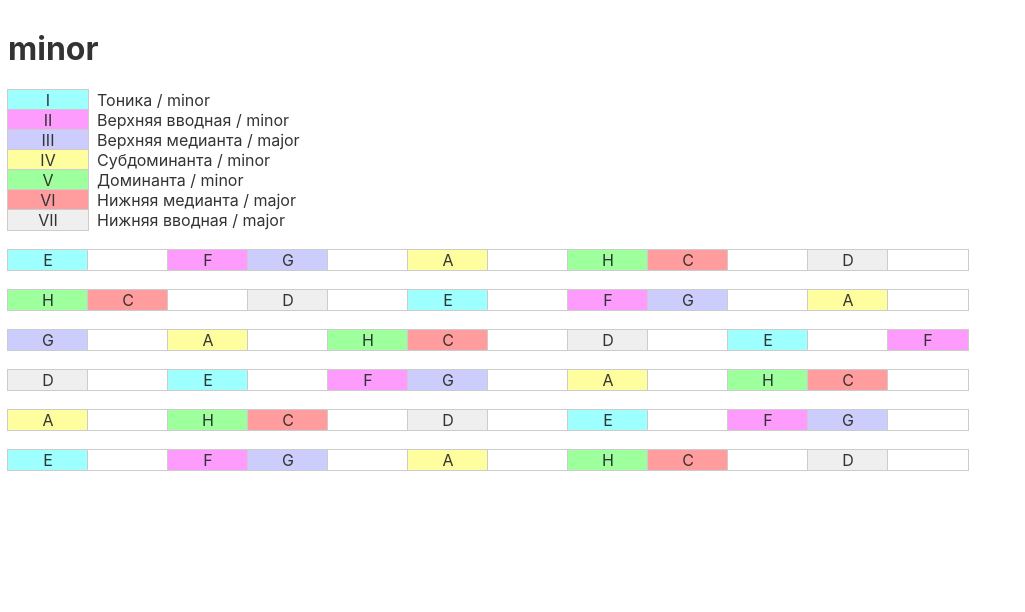
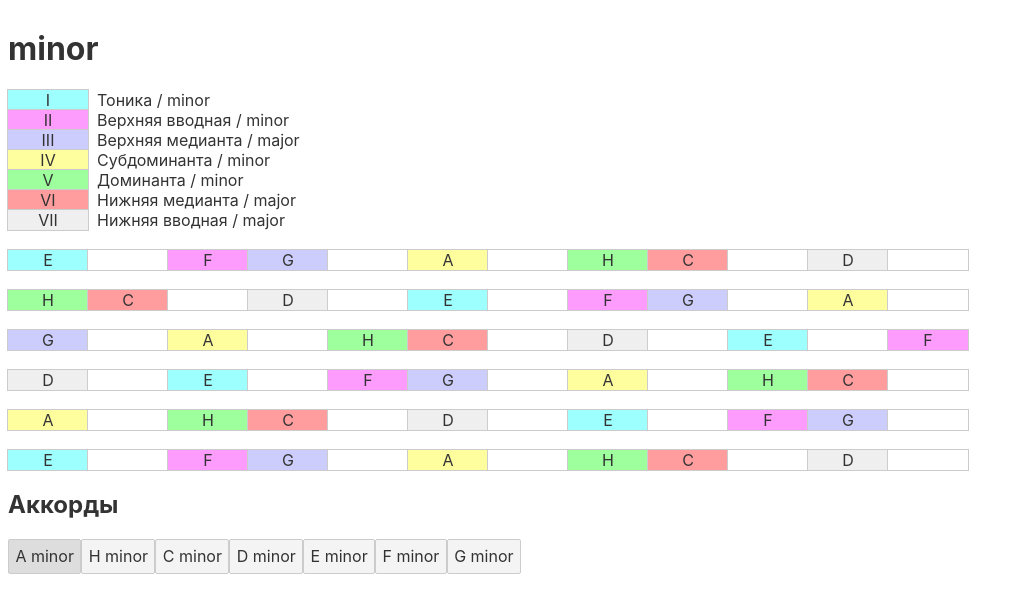
Before and after one commit to scoutrul/svelte-chords, a Svelte app: page / in a window 1280 px wide. Shown: the top 612 px of the page, without its empty margins (0-1025 px from the left). Built offline with nearby package versions, Linux system fonts and the light colour scheme.

Commit message:
аккорды и выбор конкретного

```diff
--- a/src/Minor.svelte
+++ b/src/Minor.svelte
@@ -3,6 +3,8 @@
     const { css } = emotion;
 	let state = {
         name: 'minor',
+        harmony: ['A', 'H', 'C', 'D', 'E', 'F', 'G',],
+        currentChord: 'A',
         steps: [
             {
                 order: 1,
@@ -80,11 +82,16 @@
         background: #F4F4F4;
         outline: 1px solid #ccc;
     `;
-    const step_I = `
-        background: #FCD;
-    `;
+    $: getChordButtonStyles = (chord) => {
+        if(chord === state.currentChord) {
+            return css`
+                background: #DDD;
+            `
+        }
+        // return stepStyles[state.steps[state.harmony.indexOf(chord)].roman]
+    };
 
-    const steps__cell_blank = css `
+    const steps__cell_blank = css`
         background: #FFF;
     `;
 
@@ -98,15 +105,18 @@
         VII: css`background: #EFEFEF`,
     };
 
+    $: onChord = (e, chord) => {
+        state.currentChord = chord;
+    };
     $: findKey = (key, order) => {
-        let harmony = ['A', 'H', 'C', 'D', 'E', 'F', 'G', 'A', 'H', 'C', 'D', 'E', 'F', 'G'];
+        let harmony = [...state.harmony, ...state.harmony];
         let indexOf = harmony.indexOf(key);
         return harmony[--order + indexOf];
     };
     $: getStepStyles = (roman) => {
         return stepStyles[roman];
     };
-    $: drowString = (key = 'A', startStep = 1) => {
+    $: renderString = (key = 'A', startStep = 1) => {
         let steps = [...state.steps];
         let allHalfs = steps.reduce((acc, curr) => acc + curr.move.up, 0);
 
@@ -144,23 +154,33 @@
 
 
 <div class="steps">
-    {@html drowString('E', 1)}
+    {@html renderString('E', 1)}
 </div>
 <div class="steps">
-    {@html drowString('E', 5)}
+    {@html renderString('E', 5)}
 </div>
 <div class="steps">
-    {@html drowString('E', 3)}
+    {@html renderString('E', 3)}
 </div>
 <div class="steps">
-    {@html drowString('E', 7)}
+    {@html renderString('E', 7)}
 </div>
 <div class="steps">
-    {@html drowString('E', 4)}
+    {@html renderString('E', 4)}
 </div>
 <div class="steps">
-    {@html drowString('E', 1)}
+    {@html renderString('E', 1)}
 </div>
+
+<div>
+    <h2>Аккорды</h2>
+    <div>
+        {#each state.harmony as chord}
+            <button class={getChordButtonStyles(chord)} on:click={e => onChord(e, chord)}>{chord} {state.name}</button>
+        {/each}
+    </div>
+</div>
+
 <style>
 .steps {
     display: flex;
```
